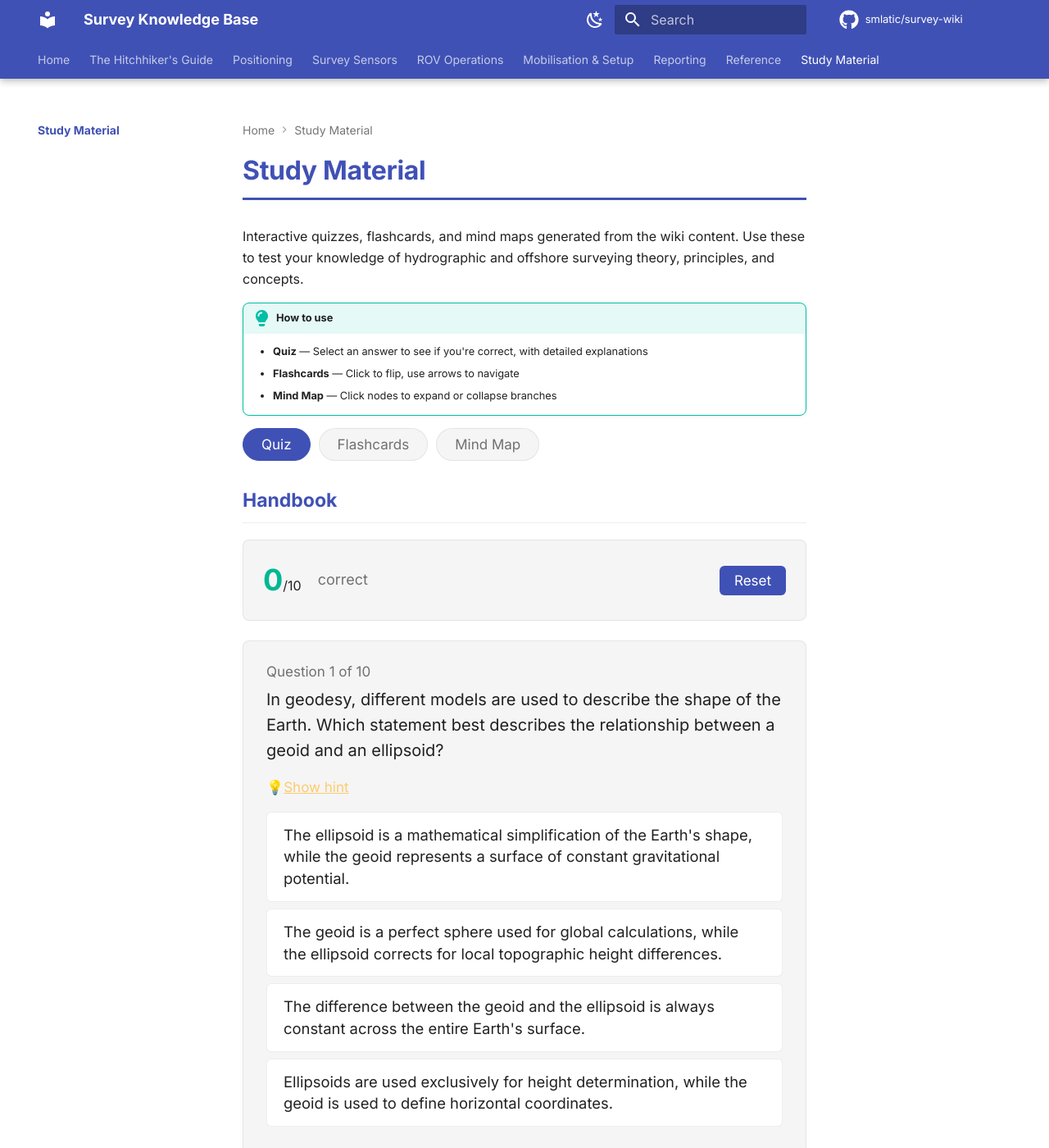
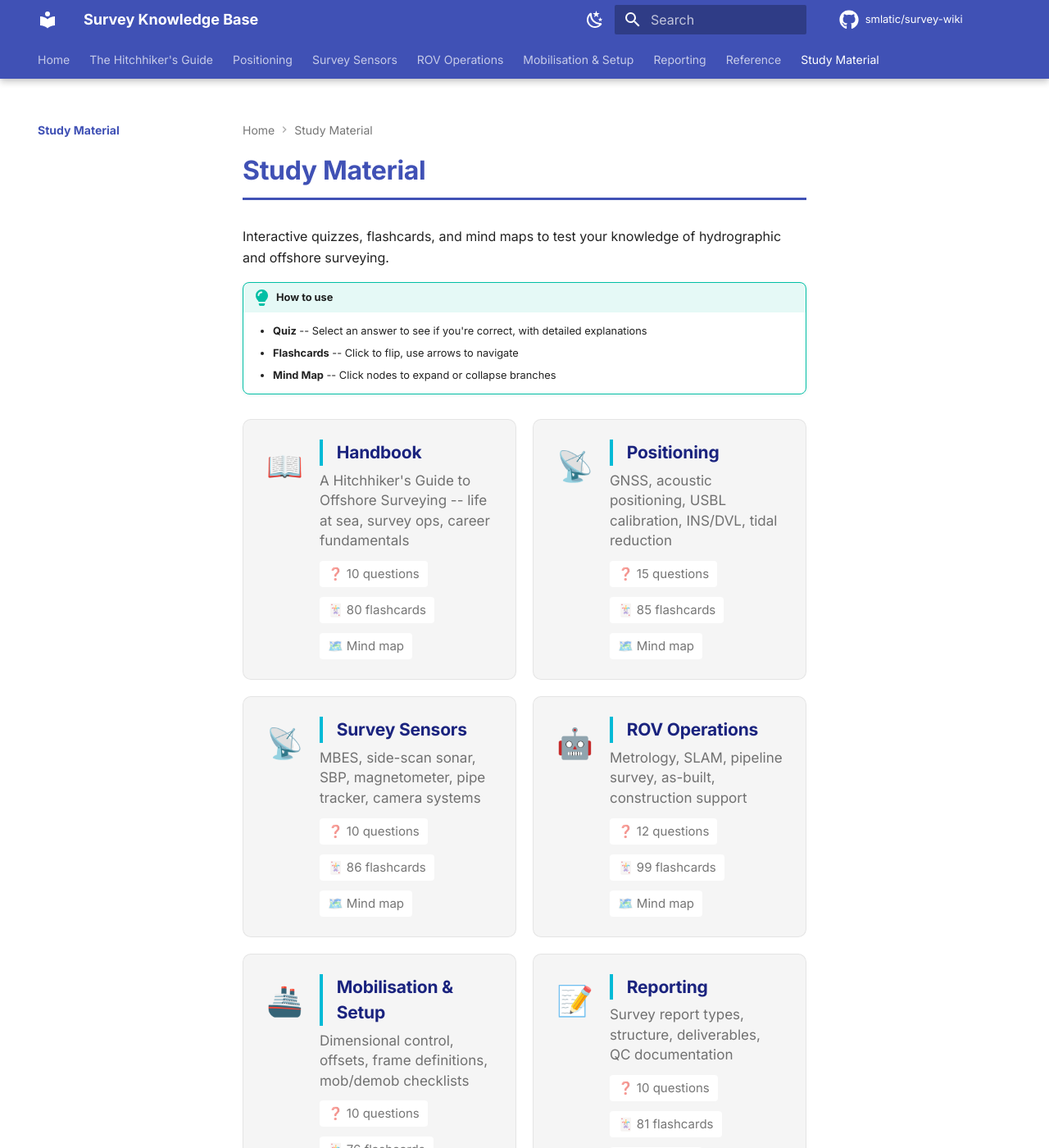
Before and after one commit to smlatic/survey-wiki, an MkDocs documentation site: the page built from docs/study-material/index.md, in a window 1280 px wide and 1400 px high. Shown: the whole window at 82% size. Built offline with MkDocs 1.6.1 and Material for MkDocs 9.7.7, drawn with Linux system fonts in a browser that asks for light colours; comment, search, counter and statistics services are not loaded; some of the changed text lies outside the part shown.

Commit message:
fix: redesign study material hub as dashboard with section cards
Replace long scrollable all-in-one view with a card grid linking to each
section's study material page. Fix broken :material-*: icons by using emoji.

Co-Authored-By: Claude Opus 4.6 <noreply@anthropic.com>

```diff
--- a/docs/javascripts/study-material.js
+++ b/docs/javascripts/study-material.js
@@ -184,31 +184,10 @@
     });
     h += '</div>';
 
-    if (section === 'all') {
-      // Section jump nav for mind map tab
-      if (type === 'mindmap') {
-        h += '<div class="sm-section-nav">';
-        SECTIONS.forEach(function (s) {
-          h += '<button class="sm-section-nav-card" onclick="document.getElementById(\'sm-sec-' + s.key + '\').scrollIntoView({behavior:\'smooth\',block:\'start\'})">' + s.label + '</button>';
-        });
-        h += '</div>';
-      }
-
-      SECTIONS.forEach(function (s) {
-        h += '<div class="sm-section-block" id="sm-sec-' + s.key + '">';
-        h += '<div class="sm-section-header">' + s.label + '</div>';
-        var d = data[s.key] || {};
-        if (type === 'quiz') h += renderQuiz(d.quiz, s.key);
-        else if (type === 'flashcards') h += renderFlashcards(d.flashcards, s.key);
-        else h += renderMindMap(d.mindmap);
-        h += '</div>';
-      });
-    } else {
     var d = data[section] || {};
     if (type === 'quiz') h += renderQuiz(d.quiz, section);
     else if (type === 'flashcards') h += renderFlashcards(d.flashcards, section);
     else h += renderMindMap(d.mindmap);
-    }
     container.innerHTML = h;
   }
 
@@ -240,16 +219,16 @@
     });
 
     // Determine what to load
-    var needAll = false;
     var needed = {};
     containers.forEach(function (c) {
       var s = c.dataset.section;
-      if (s === 'all') needAll = true;
-      else needed[s] = true;
+      if (s && s !== 'all') needed[s] = true;
     });
 
-    var promise = needAll ? loadAll() : (function () {
     var keys = Object.keys(needed);
+    if (keys.length === 0) return;
+
+    var promise = (function () {
       var promises = keys.map(function (k) {
         return loadSection(k).then(function (d) { return { key: k, data: d }; });
       });
@@ -264,7 +243,9 @@
       window.__smData = data;
       containers.forEach(function (c) {
         var section = c.dataset.section;
+        if (section && section !== 'all') {
           renderContent(c, data, section, 'quiz');
+        }
       });
     });
   }
--- a/docs/study-material/index.md
+++ b/docs/study-material/index.md
@@ -1,10 +1,107 @@
 # Study Material
 
-Interactive quizzes, flashcards, and mind maps generated from the wiki content. Use these to test your knowledge of hydrographic and offshore surveying theory, principles, and concepts.
+Interactive quizzes, flashcards, and mind maps to test your knowledge of hydrographic and offshore surveying.
 
 !!! tip "How to use"
-    - **Quiz** — Select an answer to see if you're correct, with detailed explanations
-    - **Flashcards** — Click to flip, use arrows to navigate
-    - **Mind Map** — Click nodes to expand or collapse branches
+    - **Quiz** -- Select an answer to see if you're correct, with detailed explanations
+    - **Flashcards** -- Click to flip, use arrows to navigate
+    - **Mind Map** -- Click nodes to expand or collapse branches
 
-<div class="study-material" data-section="all"></div>
+<div class="sm-dashboard">
+
+<a class="sm-card" href="../handbook/study-material/">
+<div class="sm-card-icon">📖</div>
+<div class="sm-card-body">
+<h3>Handbook</h3>
+<p>A Hitchhiker's Guide to Offshore Surveying -- life at sea, survey ops, career fundamentals</p>
+<div class="sm-card-stats">
+<span>❓ 10 questions</span>
+<span>🃏 80 flashcards</span>
+<span>🗺️ Mind map</span>
+</div>
+</div>
+</a>
+
+<a class="sm-card" href="../positioning/study-material/">
+<div class="sm-card-icon">📡</div>
+<div class="sm-card-body">
+<h3>Positioning</h3>
+<p>GNSS, acoustic positioning, USBL calibration, INS/DVL, tidal reduction</p>
+<div class="sm-card-stats">
+<span>❓ 15 questions</span>
+<span>🃏 85 flashcards</span>
+<span>🗺️ Mind map</span>
+</div>
+</div>
+</a>
+
+<a class="sm-card" href="../sensors/study-material/">
+<div class="sm-card-icon">📡</div>
+<div class="sm-card-body">
+<h3>Survey Sensors</h3>
+<p>MBES, side-scan sonar, SBP, magnetometer, pipe tracker, camera systems</p>
+<div class="sm-card-stats">
+<span>❓ 10 questions</span>
+<span>🃏 86 flashcards</span>
+<span>🗺️ Mind map</span>
+</div>
+</div>
+</a>
+
+<a class="sm-card" href="../rov/study-material/">
+<div class="sm-card-icon">🤖</div>
+<div class="sm-card-body">
+<h3>ROV Operations</h3>
+<p>Metrology, SLAM, pipeline survey, as-built, construction support</p>
+<div class="sm-card-stats">
+<span>❓ 12 questions</span>
+<span>🃏 99 flashcards</span>
+<span>🗺️ Mind map</span>
+</div>
+</div>
+</a>
+
+<a class="sm-card" href="../mobilisation/study-material/">
+<div class="sm-card-icon">🚢</div>
+<div class="sm-card-body">
+<h3>Mobilisation & Setup</h3>
+<p>Dimensional control, offsets, frame definitions, mob/demob checklists</p>
+<div class="sm-card-stats">
+<span>❓ 10 questions</span>
+<span>🃏 76 flashcards</span>
+<span>🗺️ Mind map</span>
+</div>
+</div>
+</a>
+
+<a class="sm-card" href="../reporting/study-material/">
+<div class="sm-card-icon">📝</div>
+<div class="sm-card-body">
+<h3>Reporting</h3>
+<p>Survey report types, structure, deliverables, QC documentation</p>
+<div class="sm-card-stats">
+<span>❓ 10 questions</span>
+<span>🃏 81 flashcards</span>
+<span>🗺️ Mind map</span>
+</div>
+</div>
+</a>
+
+<a class="sm-card" href="../reference/study-material/">
+<div class="sm-card-icon">📚</div>
+<div class="sm-card-body">
+<h3>Reference</h3>
+<p>Coordinate systems, acceptance criteria, industry standards, formulas</p>
+<div class="sm-card-stats">
+<span>❓ 15 questions</span>
+<span>🃏 80 flashcards</span>
+<span>🗺️ Mind map</span>
+</div>
+</div>
+</a>
+
+</div>
+
+<div class="sm-totals">
+<strong>82</strong> quiz questions · <strong>587</strong> flashcards · <strong>7</strong> mind maps
+</div>
--- a/docs/stylesheets/study-material.css
+++ b/docs/stylesheets/study-material.css
@@ -293,3 +293,77 @@ li.collapsed > ul { display: none; }
   padding: 2rem;
   color: var(--md-default-fg-color--light);
 }
+
+/* Dashboard cards */
+.sm-dashboard {
+  display: grid;
+  grid-template-columns: repeat(auto-fill, minmax(320px, 1fr));
+  gap: 1rem;
+  margin: 1.5rem 0;
+}
+a.sm-card,
+a.sm-card:hover {
+  text-decoration: none;
+  color: inherit;
+}
+.sm-card {
+  display: flex;
+  gap: 1rem;
+  padding: 1.2rem 1.4rem;
+  background: var(--md-code-bg-color);
+  border: 1px solid var(--md-default-fg-color--lightest);
+  border-radius: 10px;
+  cursor: pointer;
+  transition: all 0.2s ease;
+}
+.sm-card:hover {
+  border-color: var(--md-primary-fg-color);
+  box-shadow: 0 4px 16px rgba(0,0,0,0.08);
+  transform: translateY(-2px);
+}
+[data-md-color-scheme="slate"] .sm-card:hover {
+  box-shadow: 0 4px 16px rgba(0,0,0,0.3);
+}
+.sm-card-icon {
+  font-size: 1.8rem;
+  flex-shrink: 0;
+  display: flex;
+  align-items: flex-start;
+  padding-top: 0.2rem;
+  color: var(--md-primary-fg-color);
+}
+.sm-card-body h3 {
+  margin: 0 0 0.3rem;
+  font-size: 1.05rem;
+  font-weight: 600;
+  color: var(--md-default-fg-color);
+}
+.sm-card-body p {
+  margin: 0 0 0.6rem;
+  font-size: 0.85rem;
+  line-height: 1.45;
+  color: var(--md-default-fg-color--light);
+}
+.sm-card-stats {
+  display: flex;
+  flex-wrap: wrap;
+  gap: 0.6rem;
+}
+.sm-card-stats span {
+  font-size: 0.75rem;
+  color: var(--md-default-fg-color--light);
+  background: var(--md-default-bg-color);
+  padding: 0.2rem 0.5rem;
+  border-radius: 4px;
+  white-space: nowrap;
+}
+
+.sm-totals {
+  text-align: center;
+  color: var(--md-default-fg-color--light);
+  font-size: 0.9rem;
+  margin: 0.5rem 0 1rem;
+}
+.sm-totals strong {
+  color: var(--md-primary-fg-color);
+}
```
Lines whose indentation alone changed are shown as unchanged.
